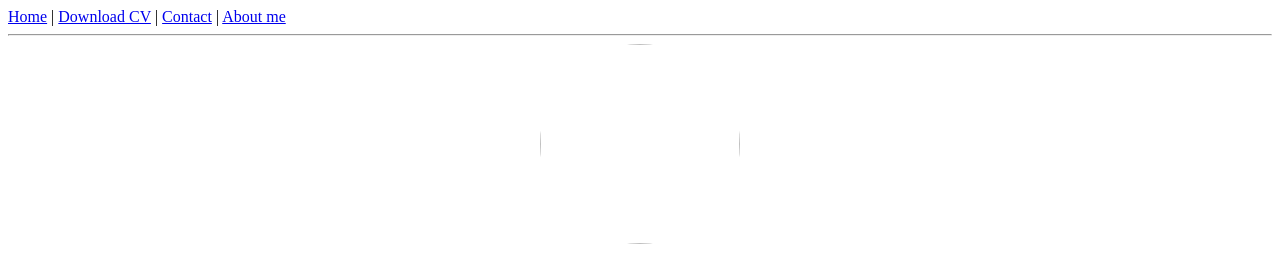
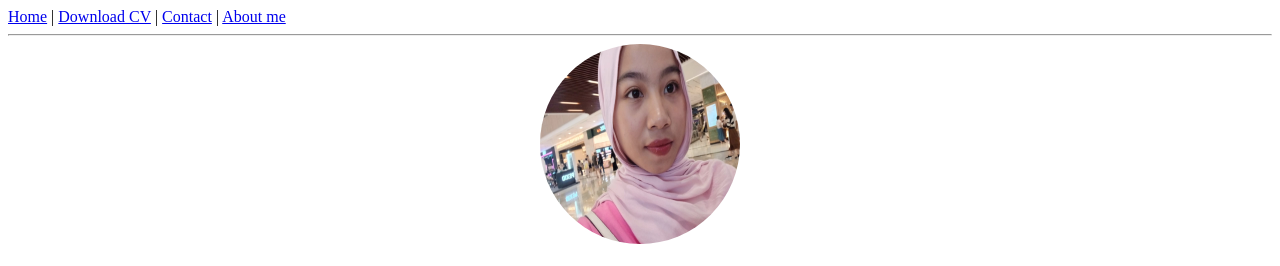
Before and after one commit to afifahhhrihadi31-ui/afifah, a plain HTML site: page index.html in a window 1280 px wide. Shown: the top 266 px of the page. Drawn offline with Linux system fonts and the light colour scheme.

Commit message:
Update index.html

```diff
--- a/index.html
+++ b/index.html
@@ -18,7 +18,7 @@
     <hr />
 
     <header style="text-align: center;">
-        <img src="image/afifah.jpg.jpeg" width="200" height="200" style="border-radius: 50%;"/>
+        <img src="afifah.jpg.jpeg" width="200" height="200" style="border-radius: 50%;"/>
         <h1>Afifah Rihadi</h1>
         <p>(Web Developer)</p>
     </header>
```
